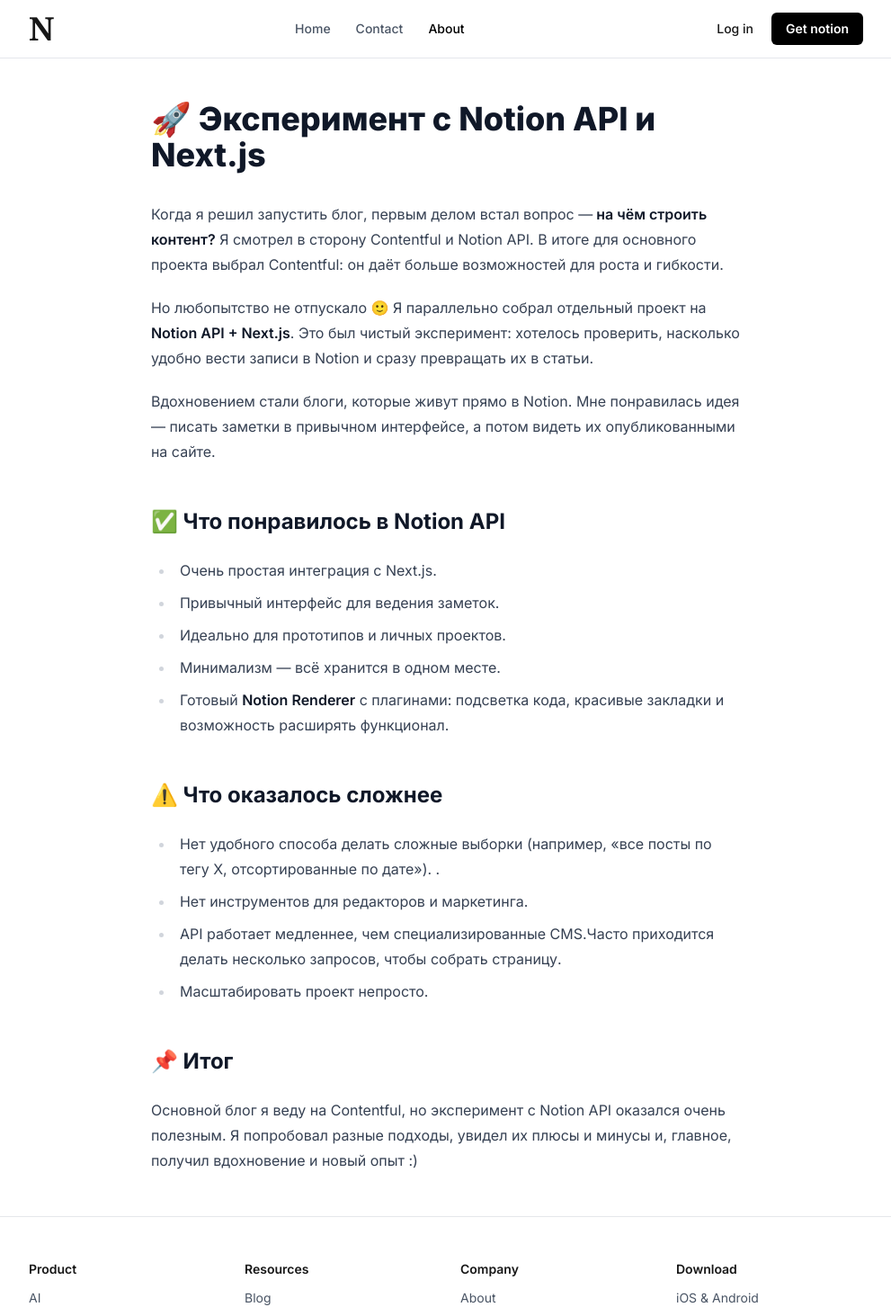
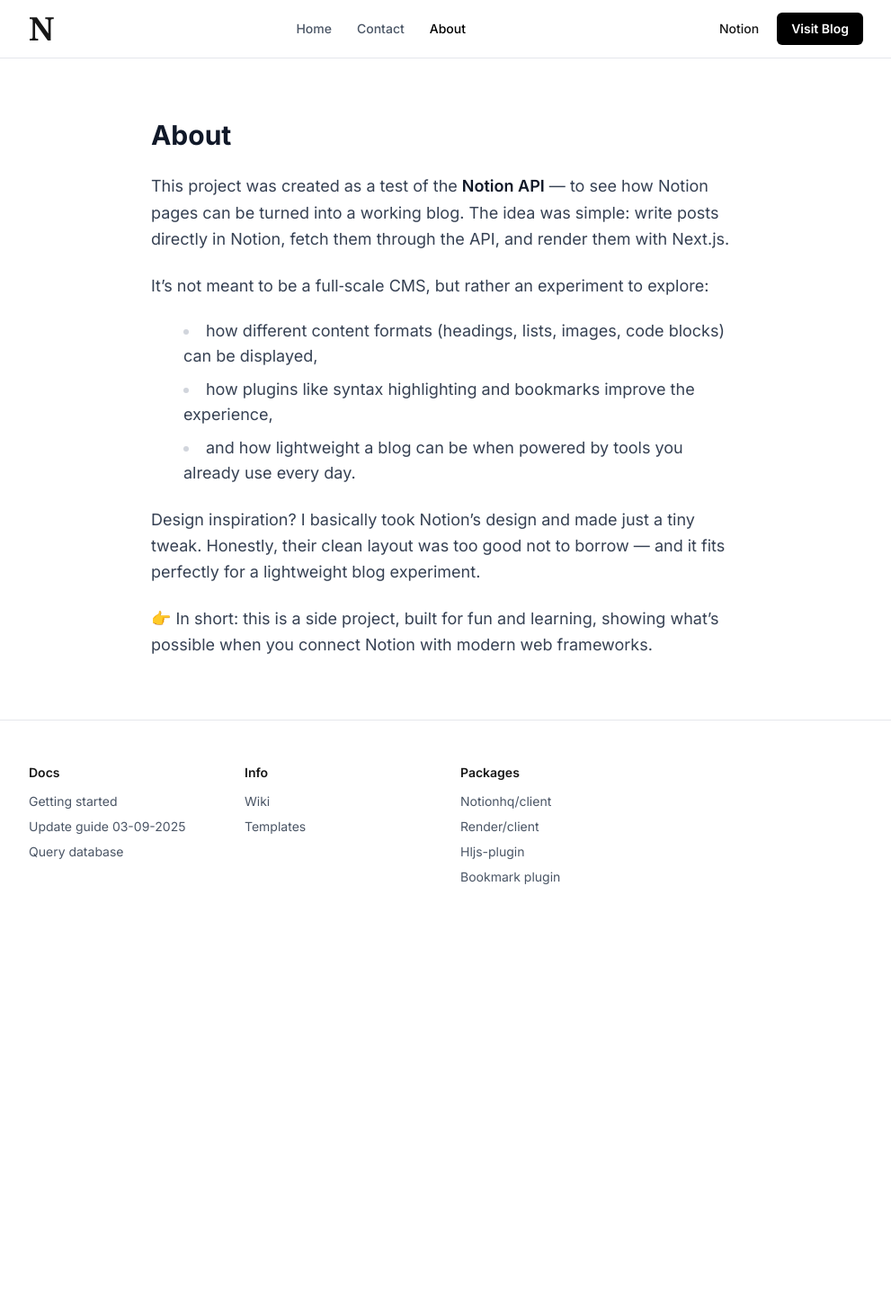
Before and after one commit to individualita/next-notion-blog, a Next.js app: page /about in a window 1280 px wide. Shown: the top 1463 px of the page at 90% size, without its empty margins (144-1135 px from the left). After the commit the page ends 1033 px from the top, so only its background shows below. Built offline with nearby package versions, Linux system fonts and the light colour scheme.

Commit message:
feat: update about text, adjust styles, and add footer links

```diff
--- a/src/app/about/page.tsx
+++ b/src/app/about/page.tsx
@@ -5,66 +5,49 @@
         <section className='py-12 flex flex-1 items-center justify-center'>
             <Container>
                 <article className='prose mx-auto '>
-                    <h1>🚀 Эксперимент с Notion API и Next.js</h1>
-
-                    <p>
-                        Когда я решил запустить блог, первым делом встал вопрос
-                        —<strong> на чём строить контент?</strong> Я смотрел в
-                        сторону Contentful и Notion API. В итоге для основного
-                        проекта выбрал Contentful: он даёт больше возможностей
-                        для роста и гибкости.
+                    <h3 className='text-3xl font-bold text-gray-900 mb-6'>
+                        About
+                    </h3>
+                    <p className='text-lg text-gray-700 leading-relaxed mb-4'>
+                        This project was created as a test of the{' '}
+                        <strong>Notion API</strong> — to see how Notion pages
+                        can be turned into a working blog. The idea was simple:
+                        write posts directly in Notion, fetch them through the
+                        API, and render them with Next.js.
+                    </p>
+                    <p className='text-lg text-gray-700 leading-relaxed mb-4'>
+                        It’s not meant to be a full‑scale CMS, but rather an
+                        experiment to explore:
+                    </p>
+                    <ul className='list-disc  text-lg list-inside text-gray-700 mb-4 space-y-2'>
+                        <li>
+                            how different content formats (headings, lists,
+                            images, code blocks) can be displayed,
+                        </li>
+                        <li>
+                            how plugins like syntax highlighting and bookmarks
+                            improve the experience,
+                        </li>
+                        <li>
+                            and how lightweight a blog can be when powered by
+                            tools you already use every day.
+                        </li>
+                    </ul>
+                    <p className='text-lg text-gray-700 leading-relaxed mb-4'>
+                        {' '}
+                        Design inspiration? I basically took Notion’s design and
+                        made just a tiny tweak. Honestly, their clean layout was
+                        too good not to borrow — and it fits perfectly for a
+                        lightweight blog experiment.
                     </p>
 
-                    <p>
-                        Но любопытство не отпускало 🙂 Я параллельно собрал
-                        отдельный проект на{' '}
-                        <strong>Notion API + Next.js</strong>. Это был чистый
-                        эксперимент: хотелось проверить, насколько удобно вести
-                        записи в Notion и сразу превращать их в статьи.
+                    <p className='text-lg text-gray-700 leading-relaxed'>
+                        👉 In short: this is a side project, built for fun and
+                        learning, showing what’s possible when you connect
+                        Notion with modern web frameworks.
                     </p>
 
-                    <p>
-                        Вдохновением стали блоги, которые живут прямо в Notion.
-                        Мне понравилась идея — писать заметки в привычном
-                        интерфейсе, а потом видеть их опубликованными на сайте.
-                    </p>
 
-                    <h2>✅ Что понравилось в Notion API</h2>
-                    <ul>
-                        <li>Очень простая интеграция с Next.js.</li>
-                        <li>Привычный интерфейс для ведения заметок.</li>
-                        <li>Идеально для прототипов и личных проектов.</li>
-                        <li>Минимализм — всё хранится в одном месте.</li>
-                        <li>
-                            Готовый <strong>Notion Renderer</strong> с
-                            плагинами: подсветка кода, красивые закладки и
-                            возможность расширять функционал.
-                        </li>
-                    </ul>
-
-                    <h2>⚠️ Что оказалось сложнее</h2>
-                    <ul>
-                        <li>
-                            Нет удобного способа делать сложные выборки
-                            (например, «все посты по тегу X, отсортированные по
-                            дате»). .
-                        </li>
-                        <li>Нет инструментов для редакторов и маркетинга.</li>
-                        <li>
-                            API работает медленнее, чем специализированные
-                            CMS.Часто приходится делать несколько запросов,
-                            чтобы собрать страницу.
-                        </li>
-                        <li>Масштабировать проект непросто.</li>
-                    </ul>
-
-                    <h2>📌 Итог</h2>
-                    <p>
-                        Основной блог я веду на Contentful, но эксперимент с
-                        Notion API оказался очень полезным. Я попробовал разные
-                        подходы, увидел их плюсы и минусы и, главное, получил
-                        вдохновение и новый опыт :)
-                    </p>
                 </article>
             </Container>
         </section>
--- a/src/app/posts/[slug]/page.tsx
+++ b/src/app/posts/[slug]/page.tsx
@@ -25,7 +25,7 @@
     const html = await renderer.render(...blocks);
 
     return (
-        <article className='prose prose-lg mx-auto py-20 relative'>
+        <article className='prose prose-lg mx-auto py-20 relative text-gray-700'>
             <Container>
             {/* Кнопка назад */}
                 <Link
--- a/src/components/Footer.tsx
+++ b/src/components/Footer.tsx
@@ -3,39 +3,30 @@
 
 const footerData = [
     {
-        title: 'Product',
+        title: 'Docs',
         links: [
-            { label: 'AI', href: '#' },
-            { label: 'Docs', href: '#' },
-            { label: 'Wikis', href: '#' },
-            { label: 'Projects', href: '#' },
+            { label: 'Getting started', href: 'https://developers.notion.com/docs/getting-started' },
+            { label: 'Update guide 03-09-2025', href: 'https://developers.notion.com/docs/upgrade-guide-2025-09-03' },
+            { label: 'Query database', href: 'https://developers.notion.com/reference/post-database-query' },
         ],
     },
     {
-        title: 'Resources',
+        title: 'Info',
         links: [
-            { label: 'Blog', href: '#' },
-            { label: 'Guides', href: '#' },
-            { label: 'Templates', href: '#' },
-            { label: 'Help Center', href: '#' },
+            { label: 'Wiki', href: 'https://en.wikipedia.org/wiki/Notion_(productivity_software)' },
+            { label: 'Templates', href: 'https://www.notion.com/templates?srsltid=AfmBOortA63MgNr1_M1pDBpSuFNg7bwYmjbv0sspbPUgBO4aOb1UZ3DM' },
         ],
     },
     {
-        title: 'Company',
+        title: 'Packages',
         links: [
-            { label: 'About', href: '#' },
-            { label: 'Careers', href: '#' },
-            { label: 'Media Kit', href: '#' },
+            { label: 'Notionhq/client', href: 'https://www.npmjs.com/package/@notionhq/client' },
+            { label: 'Render/client', href: 'https://www.npmjs.com/package/@notion-render/client' },
+            { label: 'Hljs-plugin', href: 'https://www.npmjs.com/package/@notion-render/hljs-plugin' },
+            {label: 'Bookmark plugin', href: 'https://www.npmjs.com/package/@notion-render/bookmark-plugin'}
         ],
     },
-    {
-        title: 'Download',
-        links: [
-            { label: 'iOS & Android', href: '#' },
-            { label: 'Mac & Windows', href: '#' },
-            { label: 'Web Clipper', href: '#' },
-        ],
-    },
+
 ];
 
 export const Footer = () => {
--- a/src/components/FooterSection.tsx
+++ b/src/components/FooterSection.tsx
@@ -3,10 +3,7 @@
     links: { label: string; href: string }[];
 }
 
-export const FooterSection= ({
-    title,
-    links,
-}: FooterSectionProps) => (
+export const FooterSection = ({ title, links }: FooterSectionProps) => (
     <div>
         <h4 className='font-semibold mb-3'>{title}</h4>
         <div className='flex flex-col gap-2 text-gray-600'>
@@ -15,6 +12,9 @@
                     key={link.label}
                     href={link.href}
                     className='hover:text-black'
+                    target='_blank'
+                    rel='noopener noreferrer'
+                    aria-label={`Visit ${link.label}`}
                 >
                     {link.label}
                 </a>
--- a/src/components/Header.tsx
+++ b/src/components/Header.tsx
@@ -15,10 +15,8 @@
     return (
         <header className='fixed inset-x-0 top-0 z-50 border-b border-gray-200 bg-white'>
             <Container>
-
                 {/* wrapper  */}
                 <div className='flex py-3 items-center justify-between gap-6 '>
-
                     {/* logo */}
                     <Link
                         href='/'
@@ -32,12 +30,19 @@
 
                     {/* buttons */}
                     <div className='flex items-center gap-2'>
-                        <button className='cursor-pointer rounded-md px-3 py-2 text-sm font-medium transition-colors hover:bg-gray-100 hover:text-gray-900'>
-                            Log in
-                        </button>
-                        <button  className='cursor-pointer rounded-md bg-black px-4 py-2 text-sm font-semibold text-white transition-colors hover:bg-gray-800'>
-                            Get notion
-                        </button>
+                        <a href='https://www.notion.com/' target='_blank' rel='noopener noreferrer' aria-label='Visit notion website' className='cursor-pointer rounded-md px-3 py-2 text-sm font-medium transition-colors hover:bg-gray-100 hover:text-gray-900'>
+                            Notion
+                        </a>
+
+                        <a
+                            href='https://www.notion.com/blog '
+                            className='cursor-pointer rounded-md bg-black px-4 py-2 text-sm font-semibold text-white transition-colors hover:bg-gray-800'
+                            target='_blank'
+                            rel='noopener noreferrer'
+                            aria-label='Visit the Notion Blog'
+                        >
+                            Visit Blog
+                        </a>
                         <BurgerBtn
                             isOpen={isMenuOpen}
                             toggle={() => setIsMenuOpen(prev => !prev)}
--- a/src/components/HomeContent.tsx
+++ b/src/components/HomeContent.tsx
@@ -6,7 +6,7 @@
 export default function HomeContent() {
     return (
         <>
-            <aside className='sticky top-16 hidden h-[calc(100vh-4rem)] w-80 overflow-y-auto border-r border-gray-200 bg-white lg:block'>
+            <aside className='sticky top-16 hidden h-[calc(100vh-4rem)] w-76 overflow-y-auto border-r border-gray-200 bg-white lg:block'>
                 <Sidebar />
             </aside>
 
--- a/src/components/PostCard.tsx
+++ b/src/components/PostCard.tsx
@@ -61,7 +61,7 @@
                 </div>
 
                 {/* Title */}
-                <h2 className='text-2xl font-bold mb-4 leading-tight group-hover:text-blue-600 transition-colors'>
+                <h2 className='text-2xl text-gray-900 font-bold mb-4 leading-tight group-hover:text-sky-600 transition-colors'>
                     {title}
                 </h2>
 
--- a/src/components/TopicBar.tsx
+++ b/src/components/TopicBar.tsx
@@ -2,7 +2,7 @@
 
 export const TopicBar = () => {
     return (
-        <section className='border-b border-gray-200 bg-white  '>
+        <section className='border-b border-gray-200 bg-white  lg:hidden'>
             <div className='mx-auto flex flex-col gap-3 px-6 py-4'>
                 <p className='text-xs font-semibold uppercase tracking-widest text-gray-500'>
                     Topic bar
```
Also changed, not shown: src/app/contact/page.tsx (+6 -6 lines), src/components/TopicNav.tsx (+4 -4 lines).
